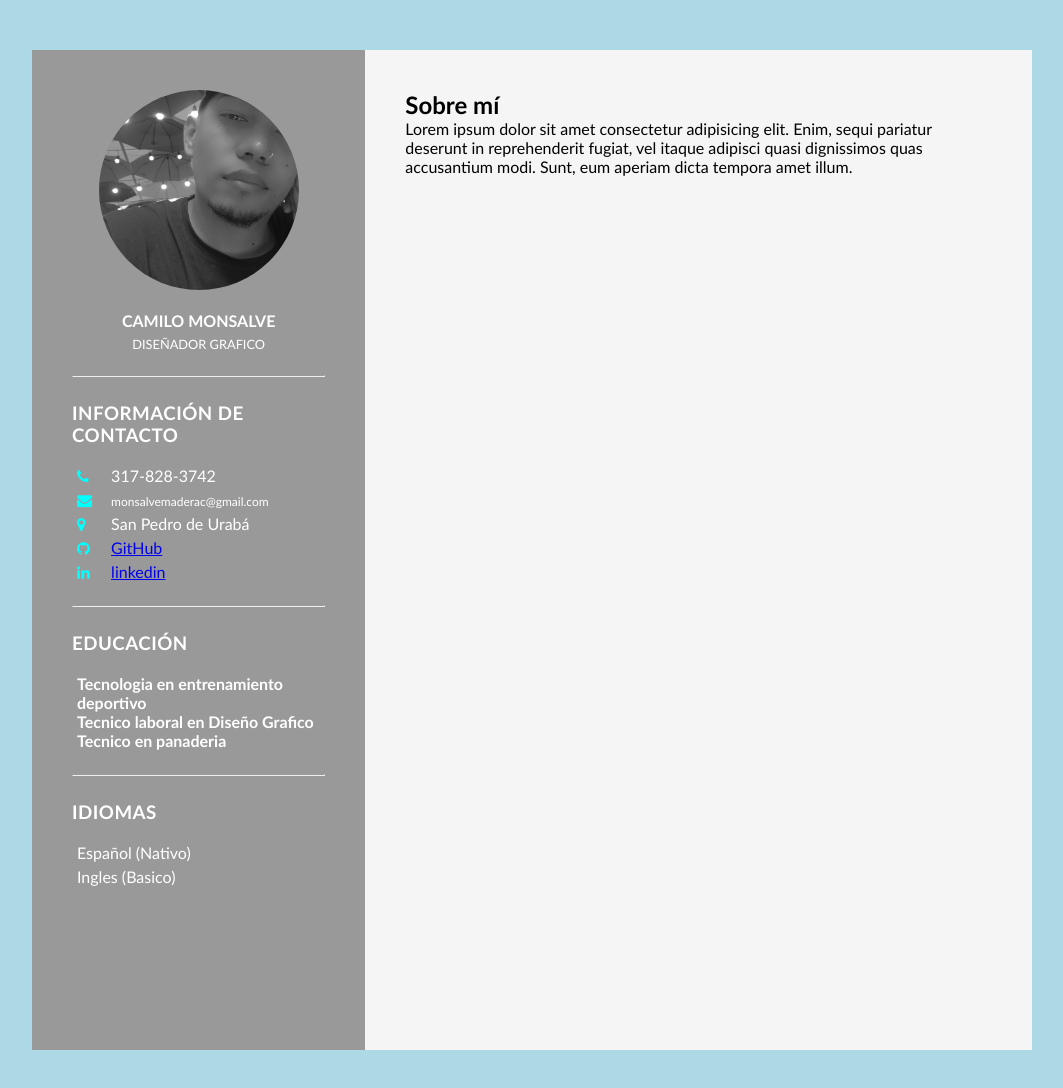
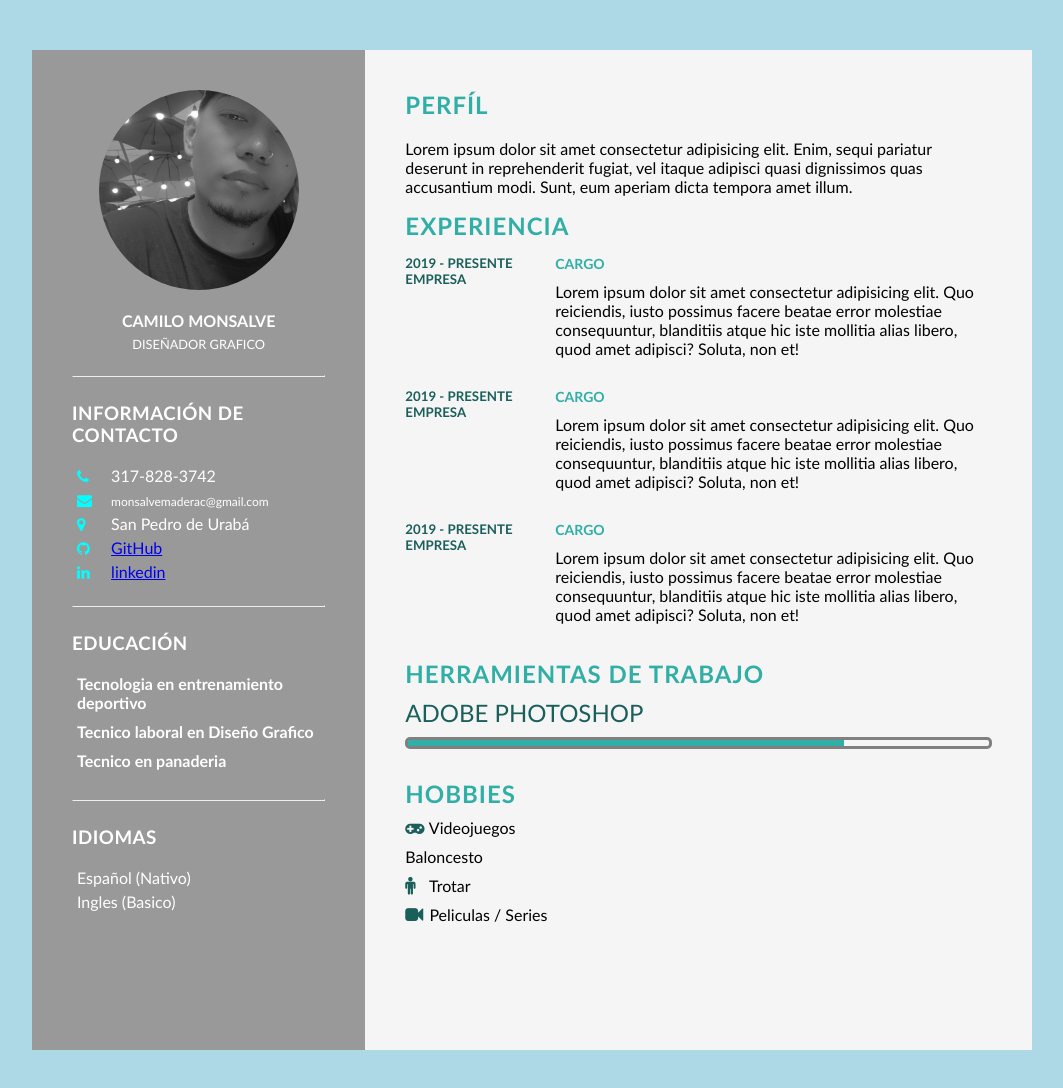
Before and after one commit to CamiloMonsalve14/hoja-de-vida, a plain HTML site: page index.html in a window 1280 px wide. Shown: the whole page, without its empty margins (108-1171 px from the left). Drawn offline with Linux system fonts and the light colour scheme.

Commit message:
casi acabada

```diff
--- a/index.html
+++ b/index.html
@@ -73,11 +73,68 @@
 
     <div class="rigth_Side">
         <div class="about">
-            <h2 class="titulo2">Sobre mí</h2>
+            <h2 class="titulo2">PERFÍL</h2>
     </div>
     <p>Lorem ipsum dolor sit amet consectetur adipisicing elit. Enim, sequi pariatur deserunt in reprehenderit fugiat, vel itaque adipisci quasi dignissimos quas accusantium modi. Sunt, eum aperiam dicta tempora amet illum.
     </p>
-    <p></p>
+        <div class="about">
+            <h2 class="titulo2">EXPERIENCIA</h2>
+            <div class="box">
+                <div class="años">
+                <h5>2019 - Presente</h5>
+                <h5>Empresa</h5>
+                </div>
+            <div class="texto">
+                <h4>Cargo</h4>
+                <p>Lorem ipsum dolor sit amet consectetur adipisicing elit. Quo reiciendis, iusto possimus facere beatae error molestiae consequuntur, blanditiis atque hic iste mollitia alias libero, quod amet adipisci? Soluta, non et!</p>
+            </div>
+        </div>
+
+                <div class="box">
+                    <div class="años">
+                    <h5>2019 - Presente</h5>
+                    <h5>Empresa</h5>
+                </div>
+                <div class="texto">
+                    <h4>Cargo</h4>
+                    <p>Lorem ipsum dolor sit amet consectetur adipisicing elit. Quo reiciendis, iusto possimus facere beatae error molestiae consequuntur, blanditiis atque hic iste mollitia alias libero, quod amet adipisci? Soluta, non et!</p>
+                </div>
+            </div>
+                    <div class="box">
+                        <div class="años">
+                        <h5>2019 - Presente</h5>
+                        <h5>Empresa</h5>
+                        </div>
+                    <div class="texto">
+                        <h4>Cargo</h4>
+                        <p>Lorem ipsum dolor sit amet consectetur adipisicing elit. Quo reiciendis, iusto possimus facere beatae error molestiae consequuntur, blanditiis atque hic iste mollitia alias libero, quod amet adipisci? Soluta, non et!</p>
+                    </div>
+                </div>
+            </div>
+            <div class="habilidades">
+                <h2 class="titulo2">HERRAMIENTAS DE TRABAJO<h2>
+                <div class="box">
+                    <h4>Adobe Photoshop</h4>
+                    <div class="percent">
+                    <div style="width: 75%;"></div>
+                    </div>
+                </div>
+            </div>
+
+            <div class="hobbies">
+                <h2 class="titulo2">HOBBIES</h2>
+                <ul>
+                    <li><i class="fa fa-gamepad" aria-hidden="true"></i>         Videojuegos</li>
+                    <li>Baloncesto</li>
+                    <li><i class="fa fa-male" aria-hidden="true"></i>  Trotar </li>
+                    <li><i class="fa fa-video-camera" aria-hidden="true"></i>  Peliculas / Series</li>
+                </ul>
+                </div>
+
+
+
+
+
 
 
 
--- a/styles.css
+++ b/styles.css
@@ -192,3 +192,112 @@ body {
     padding: 20px;
     color: #fff;
 } */
+
+.about {
+    margin-bottom: 20px;
+
+}
+
+.about titulo2 {
+    margin-bottom: 0;
+}
+
+.titulo2 {
+    color: #31AFA7;
+    text-transform: uppercase;
+    letter-spacing: 1px;
+    margin-bottom: 10px;
+
+}
+
+p {
+    margin-bottom: 15px;
+}
+.about .box {
+    display: flex;
+    flex-direction: row;
+    margin: 15px 0;
+}
+
+.about .box .años {
+    min-width: 150px;
+}
+
+.about .box .años h5 {
+    text-transform: uppercase;
+    color: #1B5F5B;
+    font-weight: 600;
+}
+
+.about .box .texto h4 {
+    text-transform: uppercase;
+    color: #31AFA7;
+    font-size: 14px;
+
+}
+
+h4 {
+    margin-bottom: 10px;
+}
+
+.habilidades .box {
+    position: relative;
+    width: 100% ;
+    grid-template-columns: 150px 1fr;
+    justify-content: center;
+    align-items: center;
+}
+.habilidades .box h4 {
+    text-transform: uppercase;
+    color: #1B5F5B;
+    font-weight: 500;
+}
+.habilidades .box .percent {
+    position: relative;
+    width: 100%;
+    height: 12px;
+    color: grey;
+    border-radius: 5px;
+    border: solid;
+    margin-bottom: 30px;
+
+}
+
+.habilidades .box .percent div {
+    position: absolute;
+    top: 0;
+    left: 0;
+    height: 100%;
+    background: #31AFA7;
+}
+
+/* .hobbies ul {
+    display: grid;
+    grid-template-columns: repeat(4,1fr);
+} */
+
+
+.hobbies li {
+    margin-bottom: 10px;
+    list-style: none;
+    align-items: baseline;
+
+
+}
+
+.hobbies ul li .fa {
+    color: #1B5F5B ;
+    font-size: 18px;
+    width: 20px;
+}
+
+@media (max-width: 1000px){
+    .container {
+        margin: 10px;
+        grid-template-columns: repeat(1,1fr);
+    }
+}
+
+@media (max-width: 600px){
+
+}
```
